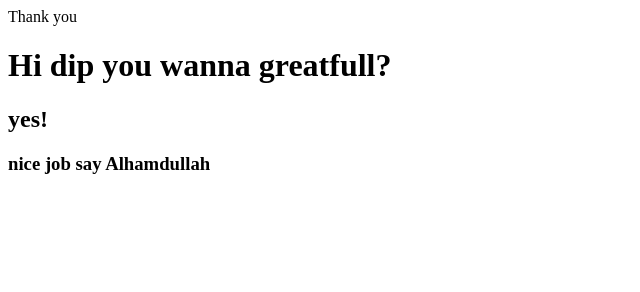
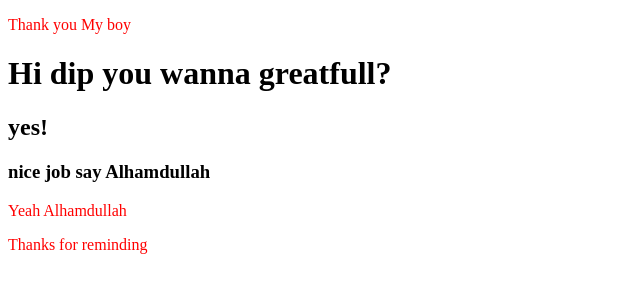
Before and after one commit to nazmuldeep/my-second-repo, a plain HTML site: page index.html in a window 1280 px wide. Shown: the whole page, without its empty margins (0-640 px from the left). Drawn offline with Linux system fonts and the light colour scheme.

Commit message:
style added

```diff
--- a/index.html
+++ b/index.html
@@ -5,11 +5,14 @@
     <meta http-equiv="X-UA-Compatible" content="IE=edge">
     <meta name="viewport" content="width=device-width, initial-scale=1.0">
     <title>My github second repo</title>
+    <link rel="stylesheet" href="style.css">
 </head>
 <body>
-    Thank you
+    <p>Thank you My boy </p>
     <h1>Hi dip you wanna greatfull?</h1>
     <h2> yes! </h2>
     <h3>nice job say Alhamdullah </h3>
+    <p> Yeah Alhamdullah</p>
+    <p>Thanks for reminding</p>
 </body>
 </html>
--- /dev/null
+++ b/style.css
@@ -0,0 +1,3 @@
+p{
+    color:red;
+}
```
